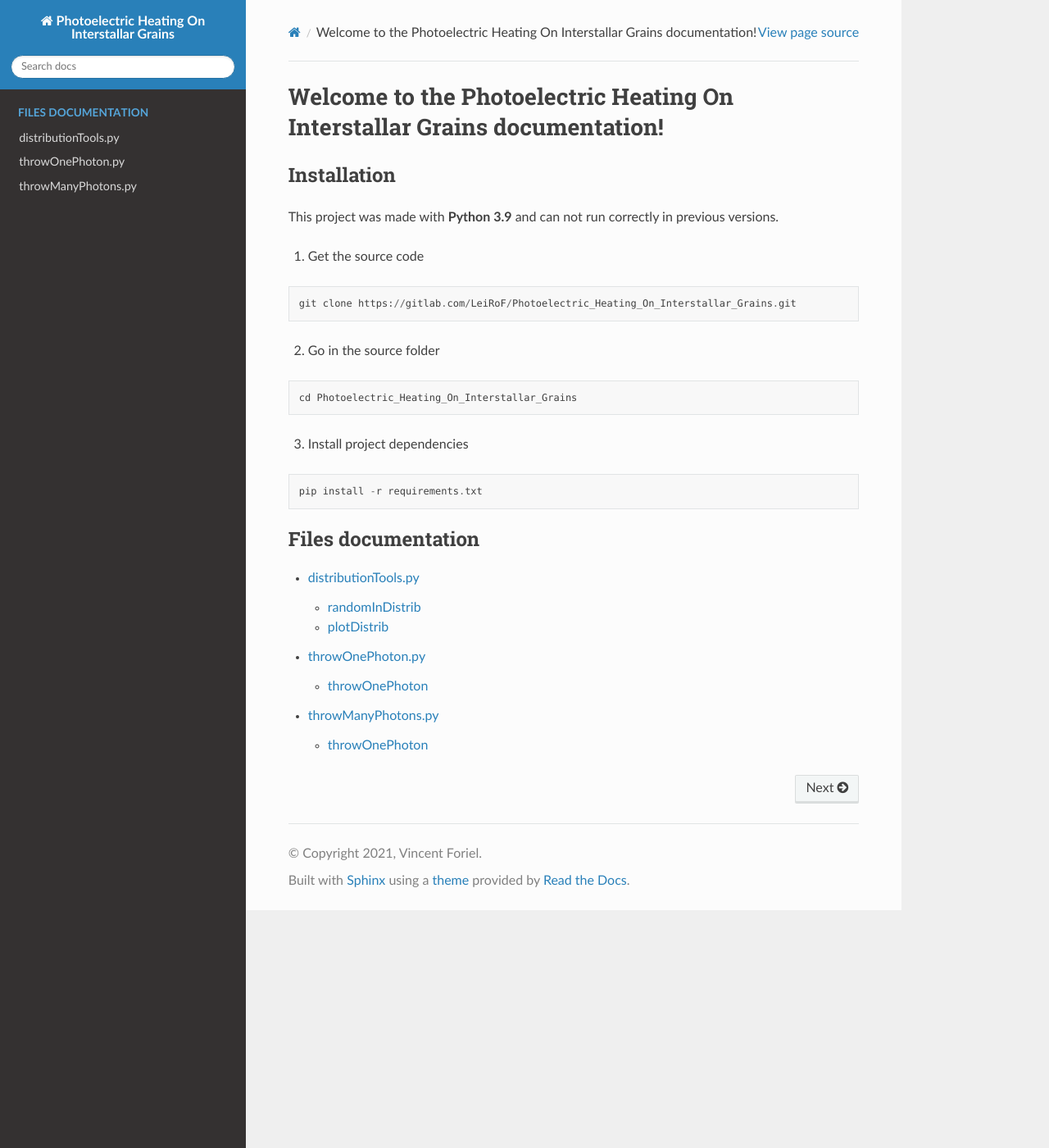
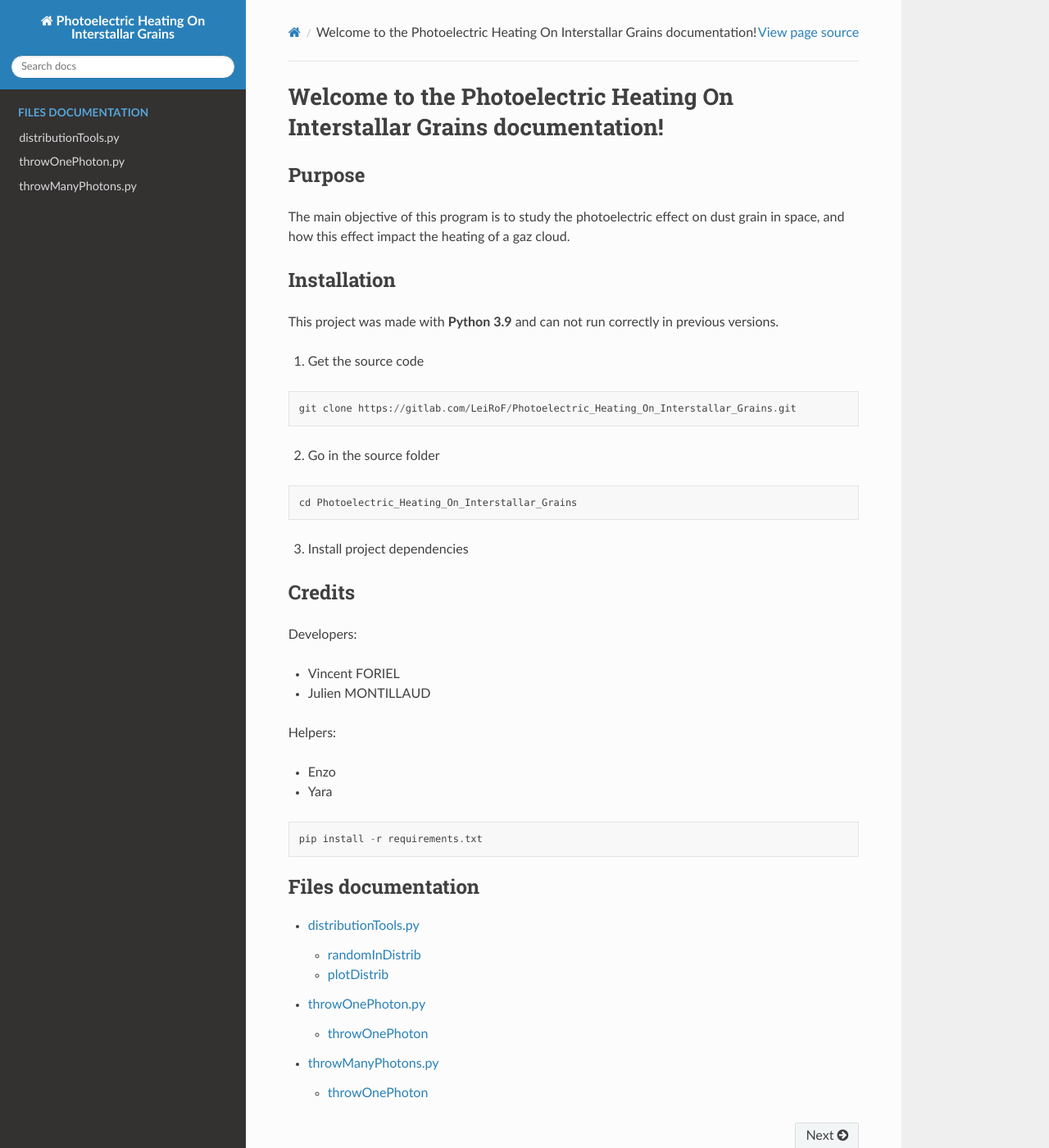
Before and after one commit to LeiRoF/M1-Photoelectric_Heat_On_Interstellar_Grains, a Sphinx documentation site: the page built from docs/index.rst, in a window 1280 px wide and 1400 px high. Shown: the whole window at 82% size. Built offline with Sphinx 7.4.7 and the Read the Docs theme 2.0.0, drawn with Linux system fonts in a browser that asks for light colours.

Commit message:
Edited index.rst

```diff
--- a/docs/index.rst
+++ b/docs/index.rst
@@ -5,6 +5,11 @@
 
 Welcome to the Photoelectric Heating On Interstallar Grains documentation!
 ==========================================================================
+
+Purpose
+-------
+
+The main objective of this program is to study the photoelectric effect on dust grain in space, and how this effect impact the heating of a gaz cloud.
 
 Installation
 ------------
@@ -25,6 +30,19 @@ This project was made with **Python 3.9** and can not run correctly in previous
 
 3) Install project dependencies
 
+Credits
+-------
+
+Developers:
+
+- Vincent FORIEL
+- Julien MONTILLAUD
+
+Helpers:
+
+- Enzo
+- Yara
+
 .. code-block::
 
    pip install -r requirements.txt
```
